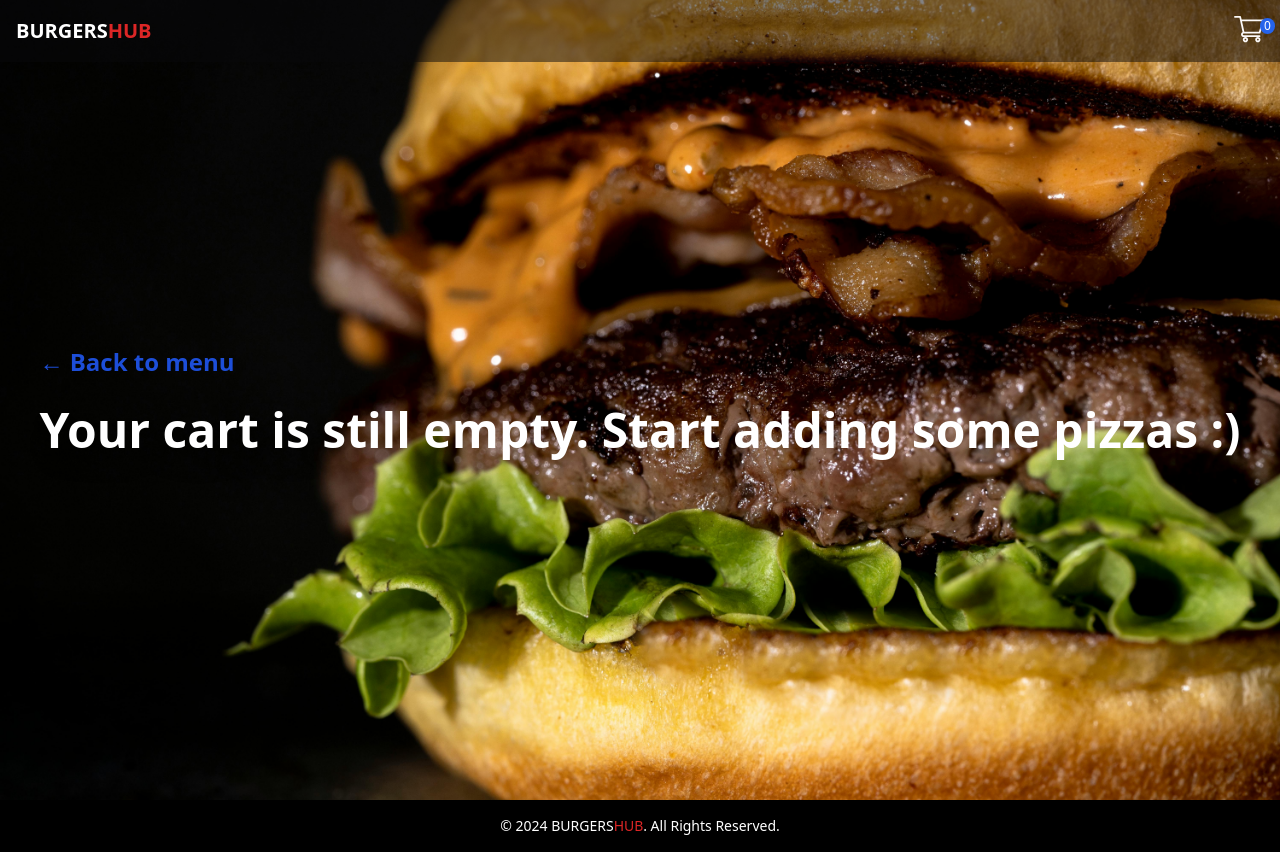
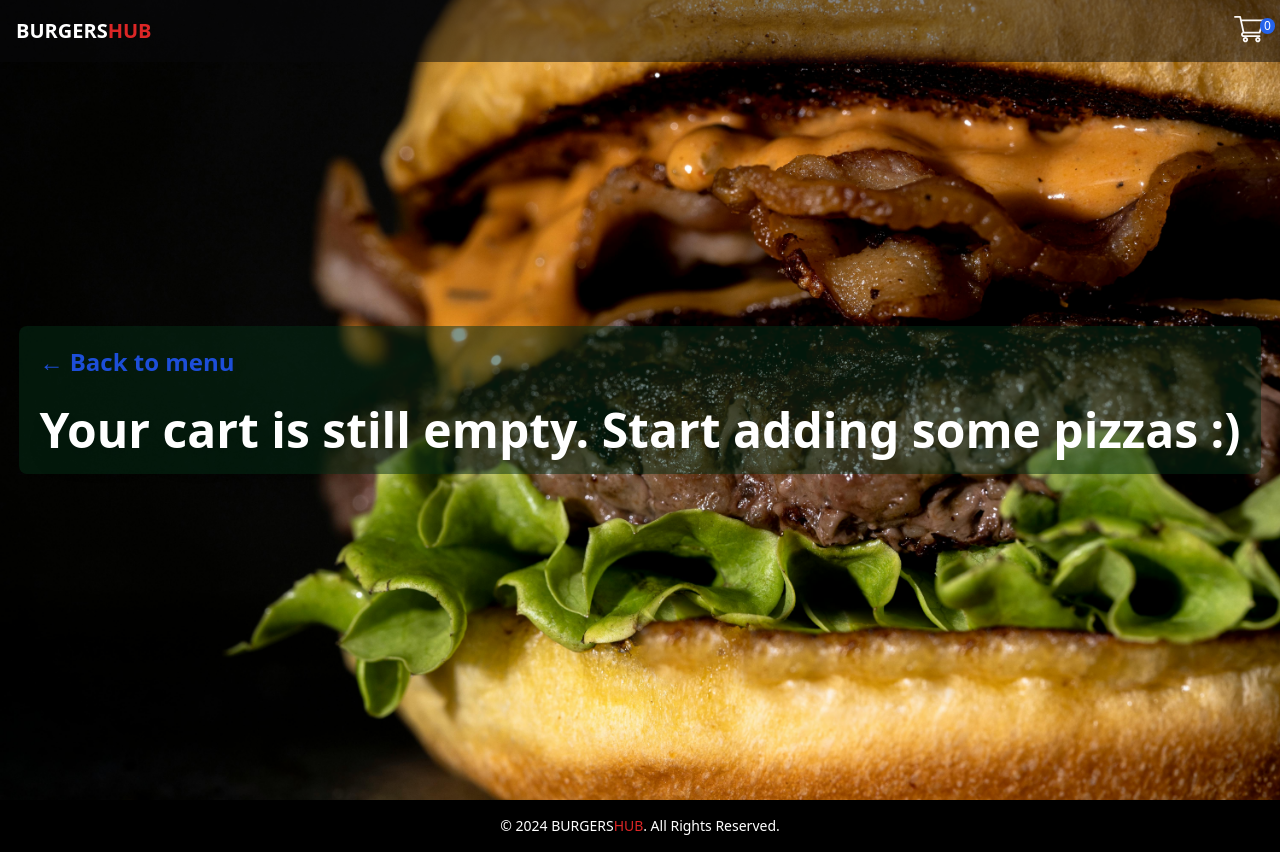
Before and after one commit to GeorgiGeorgievTsankov/burgers-hub, a React (Vite) app: page /empty-cart in a window 1280 px wide. Built offline with nearby package versions, Linux system fonts and the light colour scheme.

Commit message:
update design

```diff
--- a/src/Features/cart/EmptyCart.jsx
+++ b/src/Features/cart/EmptyCart.jsx
@@ -3,7 +3,7 @@ import { Link } from "react-router-dom";
 function EmptyCart() {
   return (
     <div className="bg-empty-bg  px-4 py-3 flex justify-start align-middle h-80 min-h-screen bg-cover bg-center">
-      <div className="m-auto">
+      <div className="m-auto flex justify-center align-middle flex-col  bg-green-950/50 p-5 rounded-lg">
         <Link to="/menu" className="text-blue-700 text-2xl font-semibold">
           ← Back to menu
         </Link>
```
